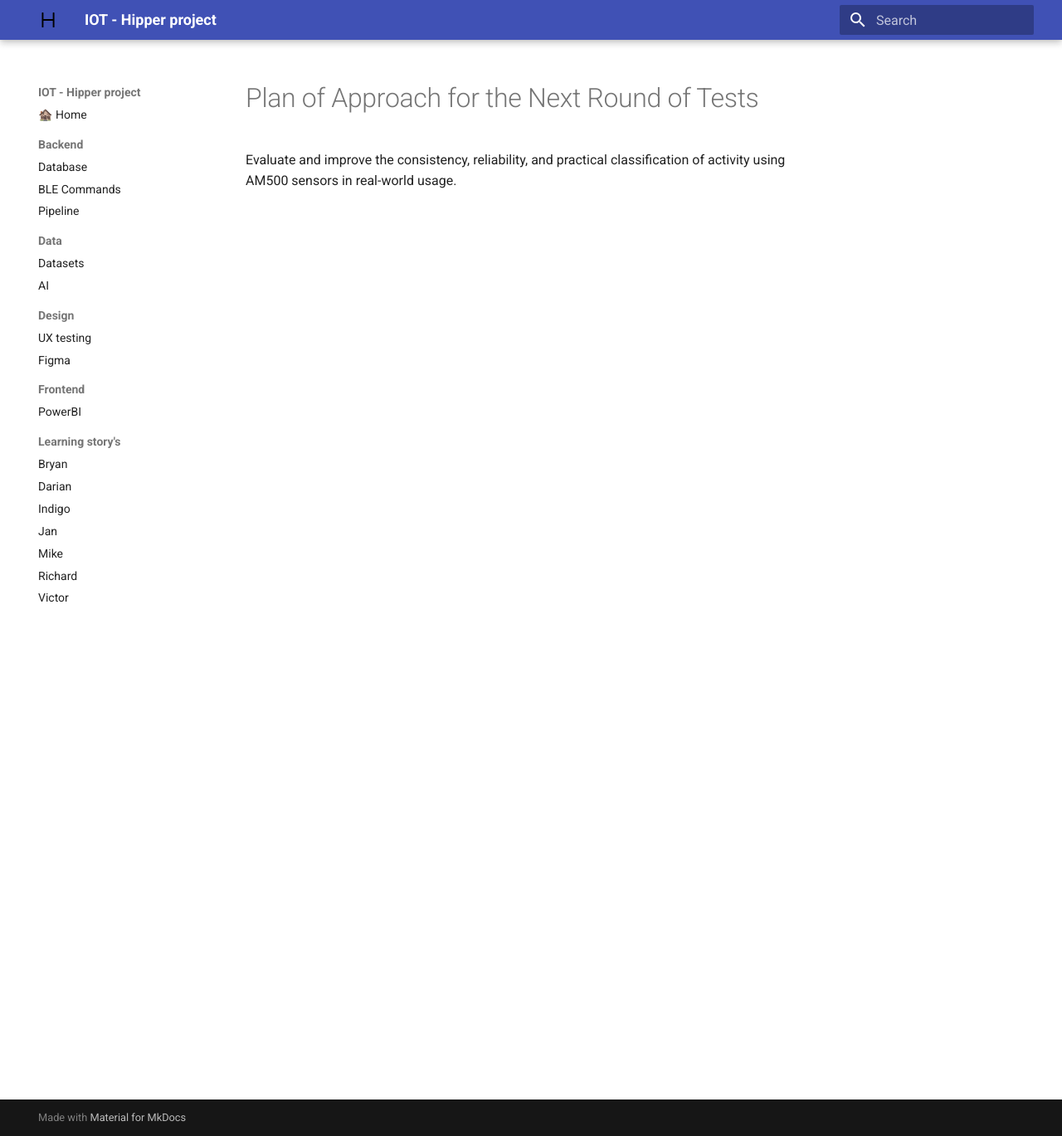
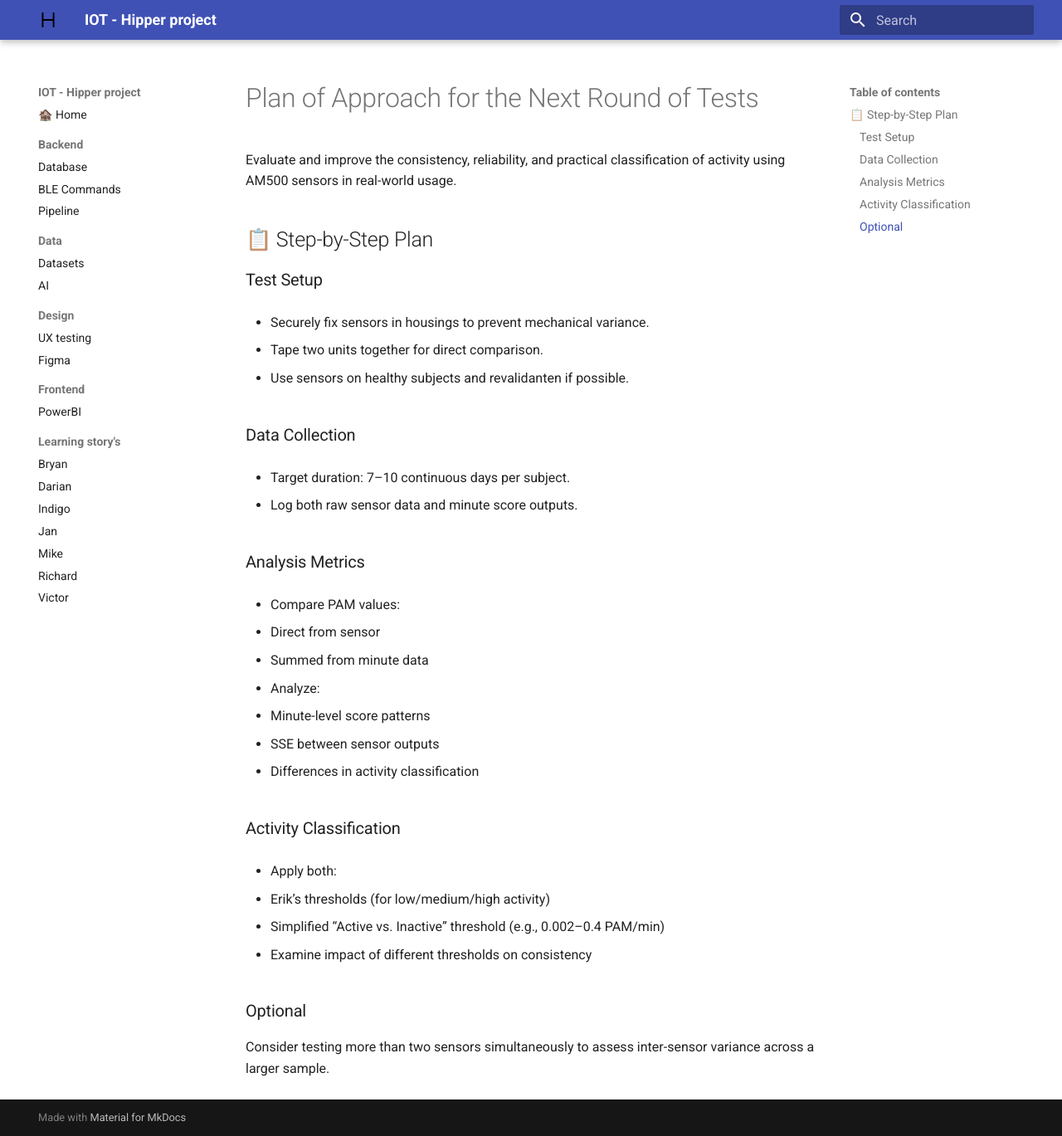
Before and after one commit to Vic-Warden/Digital-Life-Hipper-Monitoring, an MkDocs documentation site: the page built from docs/data/approach.md, in a window 1280 px wide and 1369 px high. Shown: the whole window at 83% size. Built offline with MkDocs 1.6.1 and Material for MkDocs 9.7.7, drawn with Linux system fonts in a browser that asks for light colours.

Commit message:
Added the approach text

```diff
--- a/docs/data/approach.md
+++ b/docs/data/approach.md
@@ -1,3 +1,48 @@
 # Plan of Approach for the Next Round of Tests
 
 Evaluate and improve the consistency, reliability, and practical classification of activity using AM500 sensors in real-world usage.
+
+## 📋 Step-by-Step Plan
+### Test Setup
+
+* Securely fix sensors in housings to prevent mechanical variance.
+
+* Tape two units together for direct comparison.
+
+* Use sensors on healthy subjects and revalidanten if possible.
+
+### Data Collection
+
+* Target duration: 7–10 continuous days per subject.
+
+* Log both raw sensor data and minute score outputs.
+
+### Analysis Metrics
+
+* Compare PAM values:
+
+  * Direct from sensor
+
+  * Summed from minute data
+
+* Analyze:
+
+  * Minute-level score patterns
+
+  * SSE between sensor outputs
+
+  * Differences in activity classification
+
+### Activity Classification
+
+* Apply both:
+
+  * Erik’s thresholds (for low/medium/high activity)
+
+  * Simplified “Active vs. Inactive” threshold (e.g., 0.002–0.4 PAM/min)
+
+* Examine impact of different thresholds on consistency
+
+### Optional
+
+Consider testing more than two sensors simultaneously to assess inter-sensor variance across a larger sample.
```
